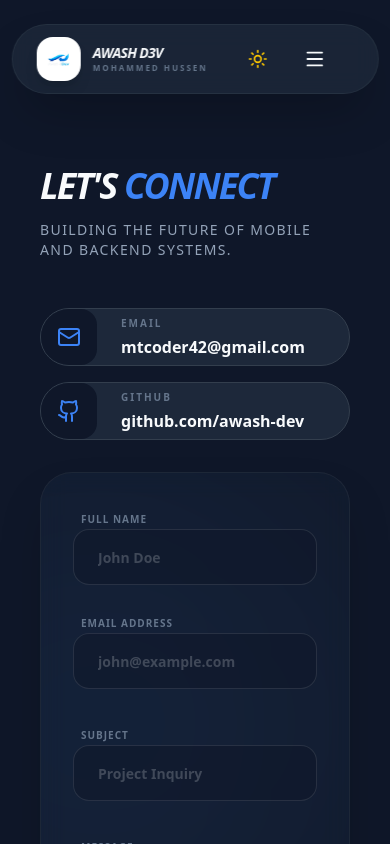
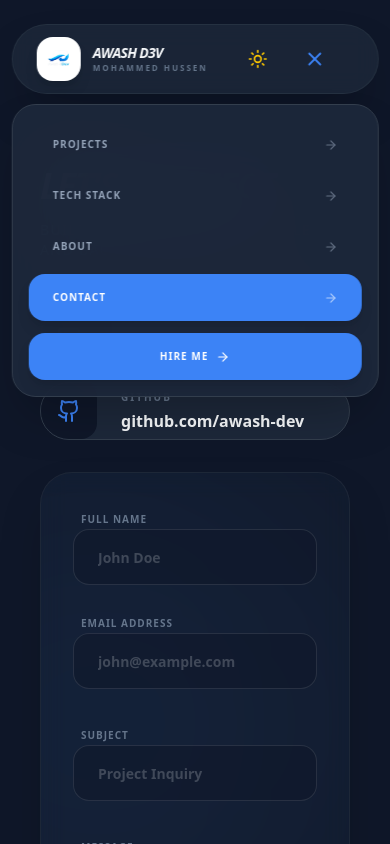
Before and after one commit to awash-dev/modern-portfolios-, a Next.js app: page /contact in a window 390 px wide. Both pictures are taken after a click on the button 314 px from the left and 59 px from the top of the page. Shown: the top 844 px of the page. Built offline with nearby package versions, Linux system fonts and the light colour scheme.

Commit message:
Update Navbar.tsx

```diff
--- a/src/components/Navbar.tsx
+++ b/src/components/Navbar.tsx
@@ -1,107 +1,152 @@
 "use client";
 
-import { useState, useEffect } from 'react';
-import { motion, AnimatePresence } from 'framer-motion';
-import Link from 'next/link';
-import { usePathname } from 'next/navigation';
-import { Menu, X, Sun, Moon, ArrowRight } from 'lucide-react';
-import { useThemeStore } from '@/lib/themeStore';
-import Image from 'next/image';
+import { useState, useEffect, useCallback } from "react";
+import { motion, AnimatePresence } from "framer-motion";
+import Link from "next/link";
+import { usePathname } from "next/navigation";
+import { Menu, X, Sun, Moon, ArrowRight } from "lucide-react";
+import { useThemeStore } from "@/lib/themeStore";
+import Image from "next/image";
 
 const navLinks = [
-    { path: '/projects', label: 'Projects' },
-    { path: '/tech', label: 'Tech Stack' },
-    { path: '/about', label: 'About' },
-    { path: '/contact', label: 'Contact' },
+  { path: "/projects", label: "Projects" },
+  { path: "/tech", label: "Tech Stack" },
+  { path: "/about", label: "About" },
+  { path: "/contact", label: "Contact" },
 ];
 
-const Navbar = () => {
+export default function Navbar() {
   const [isOpen, setIsOpen] = useState(false);
   const [scrolled, setScrolled] = useState(false);
+
   const { theme, toggleTheme } = useThemeStore();
   const pathname = usePathname();
 
+  /* ----------------------------------
+     Close mobile menu on route change
+  -----------------------------------*/
   useEffect(() => {
-        const handleScroll = () => setScrolled(window.scrollY > 20);
-        window.addEventListener('scroll', handleScroll);
-        return () => window.removeEventListener('scroll', handleScroll);
+    setIsOpen(false);
+  }, [pathname]);
+
+  /* ----------------------------------
+     Optimized Scroll Listener
+  -----------------------------------*/
+  useEffect(() => {
+    let ticking = false;
+
+    const handleScroll = () => {
+      if (!ticking) {
+        window.requestAnimationFrame(() => {
+          setScrolled(window.scrollY > 20);
+          ticking = false;
+        });
+        ticking = true;
+      }
+    };
+
+    window.addEventListener("scroll", handleScroll, { passive: true });
+
+    return () => window.removeEventListener("scroll", handleScroll);
   }, []);
 
-    useEffect(() => {
-        // eslint-disable-next-line react-hooks/set-state-in-effect
-        if (isOpen) setIsOpen(false);
-    }, [pathname, isOpen]);
+  const toggleMenu = useCallback(() => {
+    setIsOpen((prev) => !prev);
+  }, []);
+
+  const isActiveRoute = useCallback(
+    (path: string) => pathname === path,
+    [pathname]
+  );
 
   return (
     <motion.nav
       initial={{ y: -100 }}
       animate={{ y: 0 }}
+      transition={{ duration: 0.6, ease: "easeOut" }}
       className="fixed top-6 left-1/2 -translate-x-1/2 z-50 w-[94%] md:w-fit min-w-[300px]"
     >
-            <div className="w-full relative">
+      <div className="relative w-full">
         <div
-                    className={`relative rounded-full px-6 transition-all duration-300 border shadow-2xl flex items-center gap-8 ${scrolled
-                        ? 'bg-[hsl(var(--surface))]/95 backdrop-blur-xl border-[hsl(var(--border))]'
-                        : 'bg-[hsl(var(--surface))]/80 backdrop-blur-md border-[hsl(var(--border))]/50'
+          className={`relative rounded-full px-6 transition-all duration-300 border shadow-2xl flex items-center gap-8 ${
+            scrolled
+              ? "bg-[hsl(var(--surface))]/95 backdrop-blur-xl border-[hsl(var(--border))]"
+              : "bg-[hsl(var(--surface))]/80 backdrop-blur-md border-[hsl(var(--border))]/50"
           }`}
-                    style={{ height: '70px' }}
+          style={{ height: "70px" }}
         >
-                    {/* Logo Section */}
-                    <Link href="/" className="flex items-center gap-3 group shrink-0">
+          {/* ---------------- LOGO ---------------- */}
+          <Link
+            href="/"
+            className="flex items-center gap-3 group shrink-0"
+            aria-label="Homepage"
+          >
             <div className="w-11 h-11 rounded-2xl overflow-hidden bg-white border border-white/10 flex items-center justify-center shadow-lg group-hover:scale-105 transition-transform duration-500">
               <Image
                 src="/logo.png"
-                                alt="Logo"
+                alt="Awash Dev Logo"
                 width={44}
                 height={44}
+                priority
                 className="object-contain"
-                                priority
               />
             </div>
+
             <div className="flex flex-col">
-                            <span className="font-black text-sm tracking-tighter leading-none uppercase italic group-hover:text-primary transition-colors">AWASH D3V</span>
-                            <span className="text-[8px] font-black uppercase tracking-[0.25em] leading-none mt-1 text-text-tertiary">MOHAMMED HUSSEN</span>
+              <span className="font-black text-sm tracking-tighter leading-none uppercase italic group-hover:text-primary transition-colors">
+                AWASH D3V
+              </span>
+              <span className="text-[8px] font-black uppercase tracking-[0.25em] leading-none mt-1 text-text-tertiary">
+                MOHAMMED HUSSEN
+              </span>
             </div>
           </Link>
 
-                    {/* Desktop Nav */}
+          {/* ---------------- DESKTOP NAV ---------------- */}
           <div className="hidden md:flex items-center gap-4">
-                        {navLinks.map(link => {
-                            const isActive = pathname === link.path;
+            {navLinks.map((link) => {
+              const active = isActiveRoute(link.path);
+
               return (
                 <Link
                   key={link.path}
                   href={link.path}
-                                    className={`relative px-6 py-2 rounded-full text-[10px] font-black transition-all duration-200 uppercase tracking-tighter text-center flex flex-col items-center justify-center min-h-[45px] group ${isActive
-                                        ? 'text-primary'
-                                        : 'text-text-secondary hover:text-text-primary'
+                  className={`relative px-6 py-2 rounded-full text-[10px] font-black uppercase tracking-tighter flex flex-col items-center justify-center min-h-[45px] transition-all duration-200 ${
+                    active
+                      ? "text-primary"
+                      : "text-text-secondary hover:text-text-primary"
                   }`}
                 >
-                                    {isActive && (
+                  {active && (
                     <motion.div
                       layoutId="navbar-pill"
                       className="absolute inset-0 rounded-full bg-primary/10 border border-primary/20 shadow-2xl"
                       transition={{ type: "spring", bounce: 0.15, duration: 0.6 }}
                     />
                   )}
+
                   <span className="relative z-10 whitespace-pre-line leading-[1.1] text-[9px] md:text-[10px]">
-                                        {link.label === 'Tech Stack' ? 'TECH\nSTACK' : link.label}
+                    {link.label === "Tech Stack"
+                      ? "TECH\nSTACK"
+                      : link.label}
                   </span>
                 </Link>
               );
             })}
           </div>
 
-                    {/* Actions */}
+          {/* ---------------- ACTIONS ---------------- */}
           <div className="flex items-center gap-5">
+            {/* Theme Toggle */}
             <motion.button
               whileHover={{ scale: 1.1 }}
               whileTap={{ scale: 0.95 }}
               onClick={toggleTheme}
+              aria-label="Toggle Theme"
               className="p-2 rounded-full hover:bg-white/5 transition-colors"
             >
               <AnimatePresence mode="wait">
-                                {theme === 'dark' ? (
+                {theme === "dark" ? (
                   <motion.div
                     key="sun"
                     initial={{ rotate: -90, opacity: 0 }}
@@ -125,48 +170,63 @@ const Navbar = () => {
               </AnimatePresence>
             </motion.button>
 
+            {/* Hire Me Button */}
             <Link href="/contact" className="hidden md:block">
               <motion.button
                 whileHover={{ scale: 1.05 }}
                 whileTap={{ scale: 0.98 }}
-                                className="h-12 w-24 rounded-full bg-primary text-white font-black text-[9px] uppercase leading-none shadow-[0_0_20px_rgba(var(--primary),0.3)] flex flex-col items-center justify-center tracking-tighter"
+                className="h-12 w-24 rounded-full bg-primary text-white font-black text-[9px] uppercase shadow-[0_0_20px_rgba(var(--primary),0.3)] flex flex-col items-center justify-center tracking-tighter"
               >
-                                HIRE<br />ME
+                HIRE <br /> ME
               </motion.button>
             </Link>
 
+            {/* Mobile Toggle */}
             <button
-                            onClick={() => setIsOpen(!isOpen)}
+              onClick={toggleMenu}
+              aria-label="Toggle Menu"
+              aria-expanded={isOpen}
               className="md:hidden p-2 rounded-full hover:bg-surface/50 transition-colors"
             >
-                            {isOpen ? <X size={22} className="text-primary" /> : <Menu size={22} />}
+              {isOpen ? (
+                <X size={22} className="text-primary" />
+              ) : (
+                <Menu size={22} />
+              )}
             </button>
           </div>
         </div>
 
-                {/* Mobile Menu - Reverted to previous inline dropdown style */}
+        {/* ---------------- MOBILE MENU ---------------- */}
         <AnimatePresence>
           {isOpen && (
             <motion.div
               initial={{ opacity: 0, y: -10 }}
               animate={{ opacity: 1, y: 0 }}
               exit={{ opacity: 0, y: -10 }}
-                            className="absolute top-[80px] left-0 right-0 p-4 bg-surface/95 backdrop-blur-2xl rounded-4xl border border-border shadow-2xl md:hidden z-50 overflow-hidden"
+              transition={{ duration: 0.25 }}
+              className="absolute top-[80px] left-0 right-0 p-4 bg-surface/95 backdrop-blur-2xl rounded-3xl border border-border shadow-2xl md:hidden z-50 overflow-hidden"
             >
               <div className="flex flex-col gap-1">
-                                {navLinks.map((link) => (
+                {navLinks.map((link) => {
+                  const active = isActiveRoute(link.path);
+
+                  return (
                     <Link
                       key={link.path}
                       href={link.path}
-                                        className={`px-6 py-4 rounded-2xl text-[10px] font-black uppercase tracking-widest flex items-center justify-between group ${pathname === link.path
-                                            ? 'bg-primary text-white shadow-lg'
-                                            : 'text-text-secondary hover:bg-white/5'
+                      className={`px-6 py-4 rounded-2xl text-[10px] font-black uppercase tracking-widest flex items-center justify-between transition-all ${
+                        active
+                          ? "bg-primary text-white shadow-lg"
+                          : "text-text-secondary hover:bg-white/5"
                       }`}
                     >
                       {link.label}
-                                        <ArrowRight size={14} className="opacity-50 group-hover:opacity-100 transition-opacity" />
+                      <ArrowRight size={14} className="opacity-60" />
                     </Link>
-                                ))}
+                  );
+                })}
+
                 <Link href="/contact" className="mt-2">
                   <button className="w-full py-4 rounded-2xl bg-primary text-white font-black text-[10px] uppercase tracking-widest shadow-lg flex items-center justify-center gap-2">
                     Hire Me <ArrowRight size={14} />
@@ -177,8 +237,6 @@ const Navbar = () => {
           )}
         </AnimatePresence>
       </div>
-        </motion.nav >
+    </motion.nav>
   );
-};
-
-export default Navbar;
+}
```
Lines whose indentation alone changed are shown as unchanged.
